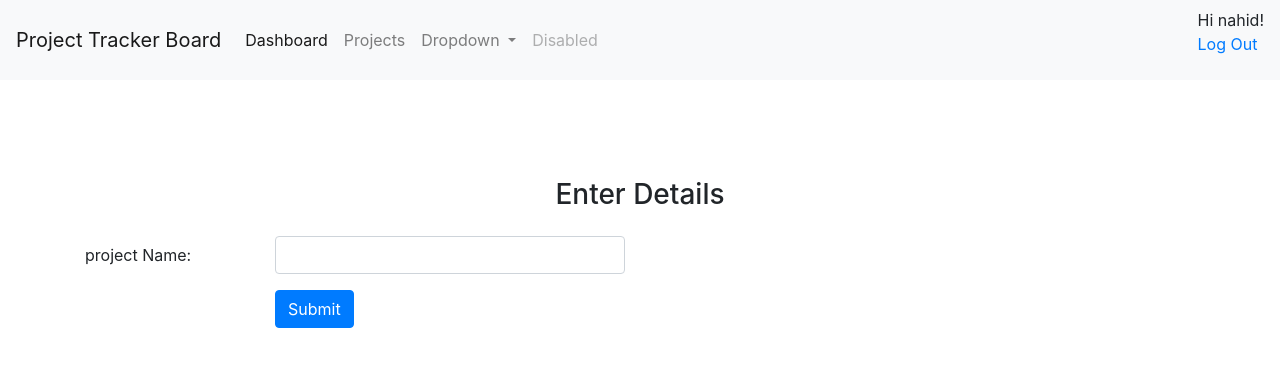
After one commit to mnhmilu/poc-django, a Django app: page /project/proj in a window 1280 px wide. The commit adds this page. Shown: the top 367 px of the page. Run offline with Django 3.2, Linux system fonts and the light colour scheme; a user stored in the database is signed in; some libraries are stand-ins or nearby versions.

Commit message:
project Added

```diff
--- a/crudexample/urls.py
+++ b/crudexample/urls.py
@@ -17,12 +17,16 @@ Including another URLconf
 from django.contrib import admin
 from django.urls import path
 from employee import views
+from employee import views_project
 from django.urls import path, include
 from django.views.generic.base import TemplateView # new
 
 urlpatterns = [
+
     path('admin/', admin.site.urls),
     path('dashboard/',views.home),
+    path('project/proj', views_project.proj),
+    path('project/show', views_project.project_lookup, name='project_lookup'),
     path('employee/emp', views.emp),
     path('employee/export',views.export),
     path('employee/exportpdf',views.export_pdf),
--- a/employee/admin.py
+++ b/employee/admin.py
@@ -2,6 +2,7 @@
 
 # Register your models here.
 from django.contrib import admin
-from .models import Employee
+from .models import Employee,Project
 
 admin.site.register(Employee)
+admin.site.register(Project)
--- a/employee/forms.py
+++ b/employee/forms.py
@@ -1,6 +1,14 @@
 from django import forms
-from employee.models import Employee
+from employee.models import Employee,Project
+
+
 class EmployeeForm(forms.ModelForm):
     class Meta:
         model = Employee
         fields = "__all__"
+
+
+class ProjectForm(forms.ModelForm):
+    class Meta:
+        model = Project
+        fields = "__all__"
--- a/employee/models.py
+++ b/employee/models.py
@@ -9,4 +9,27 @@ class Employee(models.Model):
     eemail = models.EmailField()
     econtact = models.CharField(max_length=15)
     class Meta:
+        managed = True
         db_table = "employee"
+
+
+class Project(models.Model):
+    project_id = models.AutoField(primary_key=True)
+    project_name = models.CharField(max_length=100)
+    project_status = models.CharField(max_length=100)
+    due_date=models.DateField
+    revised_due_dte=models.DateField
+    total_deviation_days=models.IntegerField
+    team_lead=models.CharField(max_length=50)
+    project_poc=models.CharField(max_length=50)
+    notification_sms_recipient=models.CharField(max_length=100)
+    notification_email_recipient=models.CharField(max_length=100)
+    block_status=models.BooleanField(default=False)
+    inserted_by=models.CharField(max_length=250)
+    insert_date=models.DateTimeField(auto_now_add=True)
+    updated_by=models.CharField(max_length=250)
+    update_date=models.DateTimeField(auto_now_add=True)
+    remarks=models.CharField(max_length=250)
+    class Meta:
+        managed = True
+        db_table = "project"
--- a/employee/templates/base.html
+++ b/employee/templates/base.html
@@ -10,7 +10,7 @@
 
   <body>
     <nav class="navbar navbar-expand-lg navbar-light bg-light">
-      <a class="navbar-brand" href="#">Project Status Board</a>
+      <a class="navbar-brand" href="#">Project Tracker Board</a>
       <button
         class="navbar-toggler"
         type="button"
@@ -31,7 +31,7 @@
             >
           </li>
           <li class="nav-item">
-            <a class="nav-link" href="/employee/show">Projects</a>
+            <a class="nav-link" href="/project/show">Projects</a>
           </li>
           <li class="nav-item dropdown">
             <a
--- /dev/null
+++ b/employee/templates/project/index.html
@@ -0,0 +1,46 @@
+{% extends "base.html" %}
+
+{% block content %}
+
+    <div class="container mt-5">
+        <form method="POST" class="post-form" action="/project/emp">
+            {% csrf_token %}
+            <div class="row">
+                <div class="col-md-4 offset-md-4">
+                    <h3 class="text-center mb-4">Enter Details</h3>
+                </div>
+            </div>
+            <!-- <div class="form-group row">
+                <label for="id_eid" class="col-md-2 col-form-label">project Id:</label>
+                <div class="col-md-4">
+                    <input type="text" name="eid" maxlength="20" required class="form-control" id="id_eid">
+                </div>
+            </div> -->
+            <div class="form-group row">
+                <label for="id_ename" class="col-md-2 col-form-label">project Name:</label>
+                <div class="col-md-4">
+                    <input type="text" name="project_name" maxlength="100" required class="form-control" id="id_project_name">
+                </div>
+            </div>
+            <!-- <div class="form-group row">
+                <label for="id_eemail" class="col-md-2 col-form-label">project Email:</label>
+                <div class="col-md-4">
+                    <input type="email" name="eemail" maxlength="254" required class="form-control" id="id_eemail">
+                </div>
+            </div>
+            <div class="form-group row">
+                <label for="id_econtact" class="col-md-2 col-form-label">project Contact:</label>
+                <div class="col-md-4">
+                    <input type="text" name="econtact" maxlength="15" required class="form-control" id="id_econtact">
+                </div>
+            </div> -->
+            <div class="form-group row">
+                <div class="col-md-4 offset-md-2">
+                    <button type="submit" class="btn btn-primary">Submit</button>
+                </div>
+            </div>
+        </form>
+    </div>
+
+
+    {% endblock %}
--- /dev/null
+++ b/employee/views_project.py
@@ -0,0 +1,136 @@
+from django.shortcuts import render, redirect
+from employee.forms import ProjectForm
+from employee.models import Project
+from django.http import HttpResponse
+from reportlab.pdfgen import canvas
+from django.core.paginator import Paginator
+from django.contrib.auth.decorators import login_required
+import csv
+import logging
+from django.http import HttpResponse
+# Create your views here.
+
+logger = logging.getLogger(__name__)
+
+# def home(request):
+#     return render(request,"dashboard.html");
+
+@login_required
+def proj(request):
+    if request.method == "POST":
+        form = ProjectForm(request.POST)
+        if form.is_valid():
+            try:
+                form.save()
+                return redirect('/project/show')
+            except:
+                pass
+    else:
+        form = ProjectForm()
+    return render(request,'project/index.html',{'form':form})
+
+@login_required
+def show(request):
+    projects = Project.objects.all()
+    return render(request,"project/show.html",{'projects':projects})
+
+@login_required
+def edit(request, id):
+    project = project.objects.get(id=id)
+    return render(request,'project/edit.html', {'project':project})
+
+@login_required
+def update(request, id):
+    project = project.objects.get(id=id)
+    form = ProjectForm(request.POST, instance = project)
+    if form.is_valid():
+        form.save()
+        return redirect("/project/show")
+    return render(request, 'project/edit.html', {'project': project})
+
+@login_required
+def destroy(request, id):
+    project = Project.objects.get(id=id)
+    project.delete()
+    return redirect("/project/show")
+@login_required
+def export(request):
+    # Create the HttpResponse object with the appropriate CSV header.
+    response = HttpResponse(
+        content_type="text/csv",
+        headers={"Content-Disposition": 'attachment; filename="somefilename.csv"'},
+    )
+
+    emplist = Project.objects.all();
+
+
+    writer = csv.writer(response)
+
+    writer.writerow(["ID", "Name"])
+    for project in emplist:
+       writer.writerow([project.eid, project.ename]);
+
+    return response
+
+from django.http import HttpResponse
+from reportlab.pdfgen import canvas
+
+@login_required
+def export_pdf(request):
+    response = HttpResponse(content_type='application/pdf')
+    response['Content-Disposition'] = 'attachment; filename="mydata.pdf"'
+
+    # Create the PDF object, using the response object as its "file."fffhhh
+    p = canvas.Canvas(response)
+
+    # Define the width and height of each row in the table
+    row_height = 20
+    column_width = 150
+
+    # Define the data to be printed in the table
+    data = [
+        ['ID', 'Name', 'Email'],
+    ]
+    for obj in Project.objects.all():
+        data.append([obj.eid, obj.ename, obj.eemail])
+
+    # Define border settings
+    border_color = (0, 0, 0)  # Black
+    border_width = 1
+
+    # Draw the table with borders
+    x = 50
+    y = 750
+    for row in data:
+        for item in row:
+            # Draw the cell border
+            p.rect(x, y, column_width, -row_height, stroke=1, fill=0)
+            p.drawString(x + 2, y - 12, str(item))  # Add 2 to x for padding
+            x += column_width
+        x = 50
+        y -= row_height
+
+    # Close the PDF object cleanly, and we're done.
+    p.showPage()
+    p.save()
+
+    return response
+
+@login_required
+def project_lookup(request):
+    projectname_query = request.GET.get('project_name', '')
+
+    logger.warning("-------------> project lookup called")
+
+    # Assuming you want to display 10 projects per page
+    projects = Project.objects.filter(project_name__icontains=projectname_query)
+    paginator = Paginator(projects, 5)  # 10 projects per page
+
+    page_number = request.GET.get('page')
+    projects = paginator.get_page(page_number)
+    return render(request, 'project/show.html', {'projects': projects})
+
+
+@login_required
+def reload_view(request):
+  return redirect('/project/show')
```
Also changed, not shown: employee/templates/project/edit.html (added, +74 -0 lines), employee/templates/project/show.html (added, +101 -0 lines), db.sqlite3, employee/migrations/0001_initial.py.
